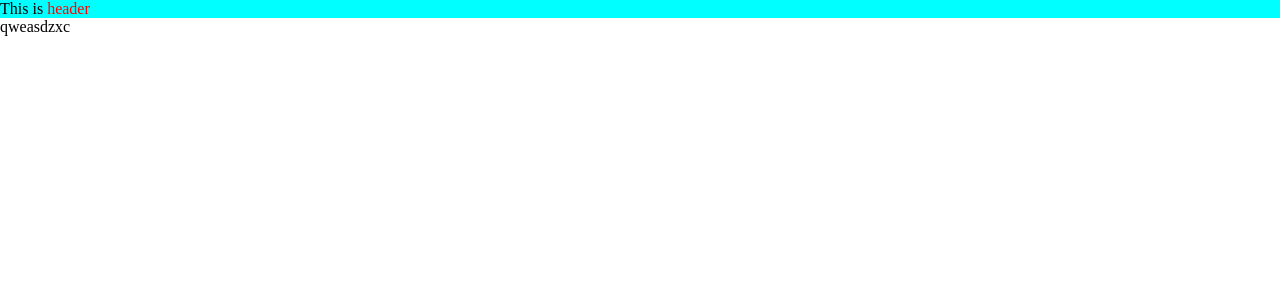
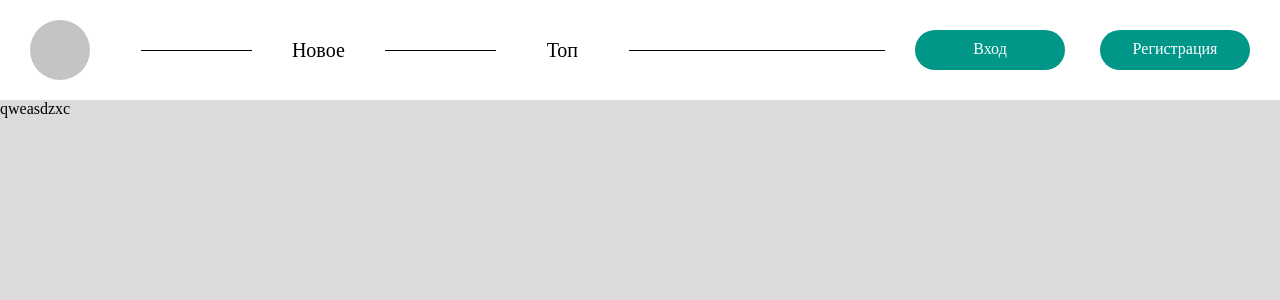
Before and after one commit to Bonfirium/coin-kick-webui, a React app: page / in a window 1280 px wide. Shown: the top 300 px of the page. Built offline with nearby package versions, Linux system fonts and the light colour scheme.

Commit message:
Header makeup

```diff
--- a/package.json
+++ b/package.json
@@ -4,7 +4,7 @@
 	"description": "",
 	"main": "index.js",
 	"scripts": {
-		"start": "NODE_ENV=local webpack-dev-server --mode development --progress --colors --history-api-fallback --hot --inline"
+		"start": "cross-env NODE_ENV=local webpack-dev-server --mode development --progress --colors --history-api-fallback --hot --inline"
 	},
 	"author": "Bonfirium",
 	"license": "ISC",
@@ -20,10 +20,11 @@
 		"babel-preset-react": "^6.24.1",
 		"babel-preset-stage-0": "^6.24.1",
 		"clean-webpack-plugin": "^0.1.19",
+		"cross-env": "^5.2.0",
 		"css-loader": "^1.0.0",
-		"node-sass": "^4.9.3",
 		"html-webpack-plugin": "^3.2.0",
 		"mini-css-extract-plugin": "^0.4.3",
+		"node-sass": "^4.9.3",
 		"react-hot-loader": "^4.3.8",
 		"sass-loader": "^7.1.0",
 		"style-loader": "^0.23.0",
--- a/src/assets/index.html
+++ b/src/assets/index.html
@@ -10,7 +10,7 @@
 </head>
 <body>
 
-<div id="root"></div>
+<div id="root" />
 
 </body>
 </html>
--- a/src/assets/stylesheets/_header.scss
+++ b/src/assets/stylesheets/_header.scss
@@ -1,11 +1,77 @@
-#header {
-	background: aqua;
+#head {
+    height: 100px;
+    display: flex;
+    align-items: center;
+    background-color: #fff;
+    .main {
+        position: fixed;
+        display: flex;
+        justify-content: space-between;
+        align-items: center;
+        width: 100%;
+        #logo {
+            width: 10%;
+            height: 100%;
+            margin-left: 30px;
+            .logo_img {
+                width: 60px;
+                height: 60px;
+                border-radius: 50%;
+                background-color: #c4c4c4;
+            }
+        }
+        .head_item-container {
+            display: flex;
+            justify-content: space-between;
+            align-items: center;
+            width: 100%;
+            margin-right: 30px;
+            .head_item {
+                font-size: 20px;
+                font-weight: 300;
+                width: 12%;
+                text-align: center;
+            }
+            .head_line {
+                display: block;
+                height: 1px;
+                width: 10%;
+                background-color: black;
+                    // width: calc(56% - 335px);
+            }
+            #empty {
+                display: none;
+            }
+        }
+    }
 
-	span {
-		color: red;
-	}
+    .head_btn-container  {
+        position: absolute;
+        width: min-content;
+        right: 30px;
+        display: flex;
+        justify-content: space-between;
+    }
 
-	&.active {
-		background: blue;
-	}
+    &:not(.logged) .head_btn-container {
+        opacity: 0;
+    }
+
+    .btn_head:nth-child(2) {
+        margin-left: 35px;
+    }
+
+    &.logged {
+        .head_line.long {
+            width: calc(56% - 365px);
+        }
+        .only_auth {
+            display: none !important;
+        }
+        #empty {
+            display: block !important;
+            width: 365px;
+        }
+    }
+
 }
--- a/src/assets/stylesheets/main.scss
+++ b/src/assets/stylesheets/main.scss
@@ -1,6 +1,34 @@
+@import url('https://fonts.googleapis.com/css?family=Roboto');
 @import "header";
 
 body, html {
 	margin: 0;
 	padding: 0;
 }
+
+body {
+  background-color: #DDDADA;
+}
+
+a {
+  text-decoration: none!important;
+  color: black;
+}
+
+p, h1, h2, h3, h4, h5, h6 {
+  margin-bottom: 0;
+}
+
+.btn {
+  text-align: center;
+  color: #FFF;
+  background-color: #009688;
+  border-radius: 25px;
+  width: 90px;
+  height: 20px;
+  padding: 10px 30px;
+}
+
+/*.hidden {
+  opacity: 0;
+}*/
--- a/src/components/header.component.jsx
+++ b/src/components/header.component.jsx
@@ -2,19 +2,31 @@ import React from 'react';
 
 export default class Header extends React.Component {
 
-    constructor() {
-        super();
-        this.state = { isActive: false };
-    }
-
     render() {
         return (
-            <div
-                id="header"
-                className={this.state.isActive ? "active" : ""}
-                onClick={() => this.setState({ isActive: !this.state.isActive })}
-            >
-                This is <span>header</span>
+            <div id="head" className="logged">
+                <div className="main">
+                    <div id="logo">
+                        <div className="logo_img" />
+                    </div>
+                    <div className="head_item-container">
+                        <div className="head_line" />
+                        <a className="head_item" href="">Новое</a>
+                        <div className="head_line" />
+                        <a className="head_item">Топ</a>
+                        <div className="head_line long" />
+                        <a className="head_item only_auth" href="">Блог</a>
+                        <div className="head_line only_auth" />
+                        <a className="head_item only_auth">Дашборд</a>
+                        <div className="head_line only_auth" />
+
+                        <div id="empty" />
+                    </div>
+                </div>
+                <div className="hidden head_btn-container">
+                    <a className="btn btn_head" href="">Вход</a>
+                    <a className="btn btn_head" href="">Регистрация</a>
+                </div>
             </div>
         );
     }
```
Also changed, not shown: src/app.jsx (line endings or trailing spaces).
